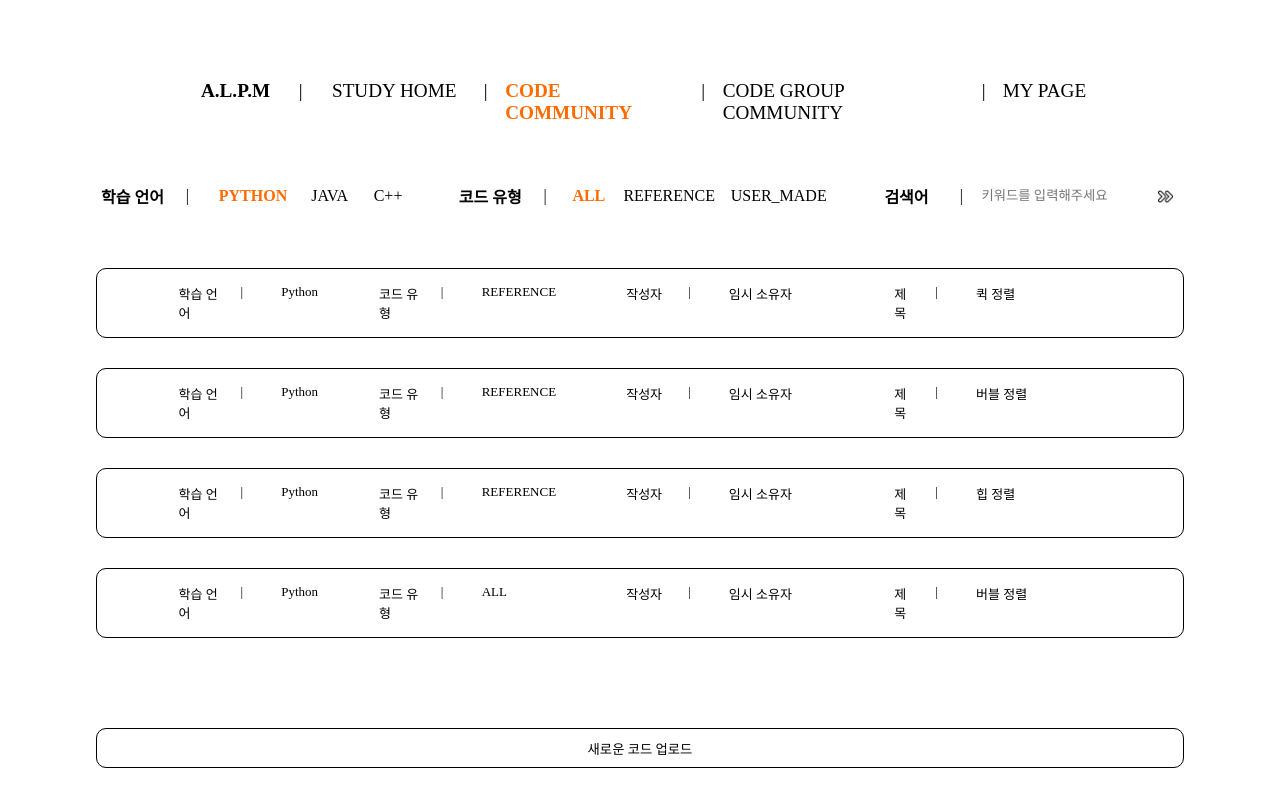
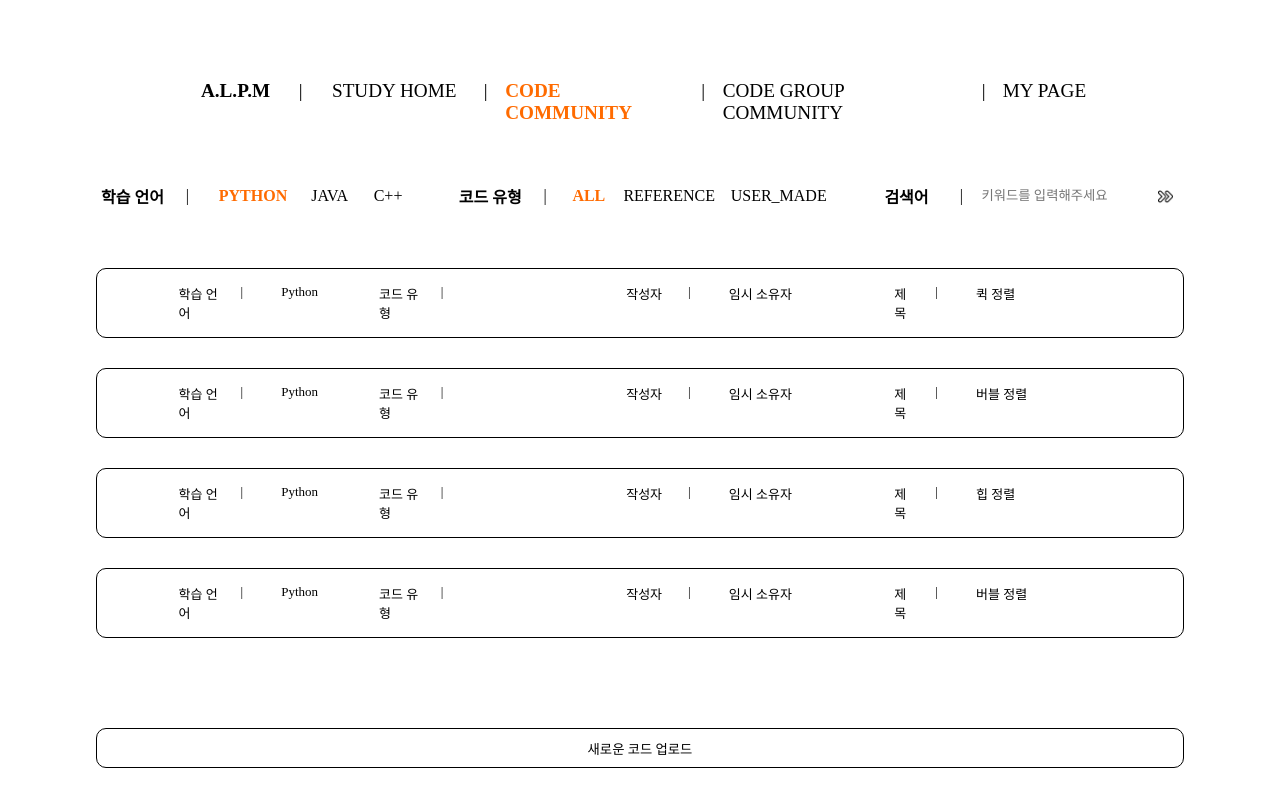
Before and after one commit to AL-PM/ALPM-web, a React (Create React App) app: page /code in a window 1280 px wide. Built offline with nearby package versions, Linux system fonts and the light colour scheme; a web font is replaced by a local one.

Commit message:
[MOD] MY_PAGE 내 코드 그룹 조회 TEST

```diff
--- a/src/Etc/CodeSearchResult/CodeSearchResult.jsx
+++ b/src/Etc/CodeSearchResult/CodeSearchResult.jsx
@@ -22,7 +22,7 @@ return(
                 <span></span>
                 <span>코드 유형</span>
                 <span>|</span>
-                <span>{verifiedInvertor(Data.verified)}</span>
+                <span>{Data.verified}</span>
                 <span></span>
                 <span>작성자</span>
                 <span>|</span>
```
